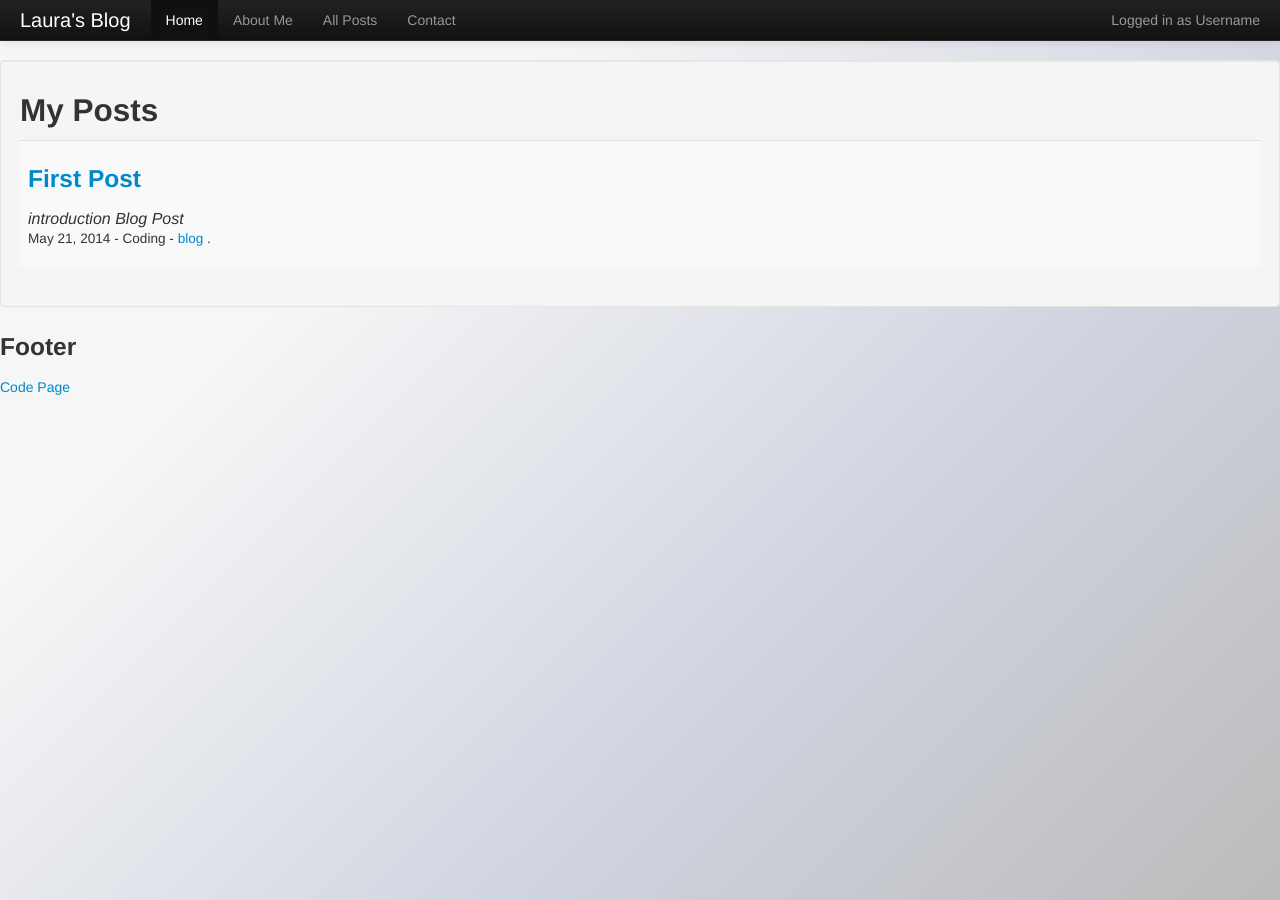
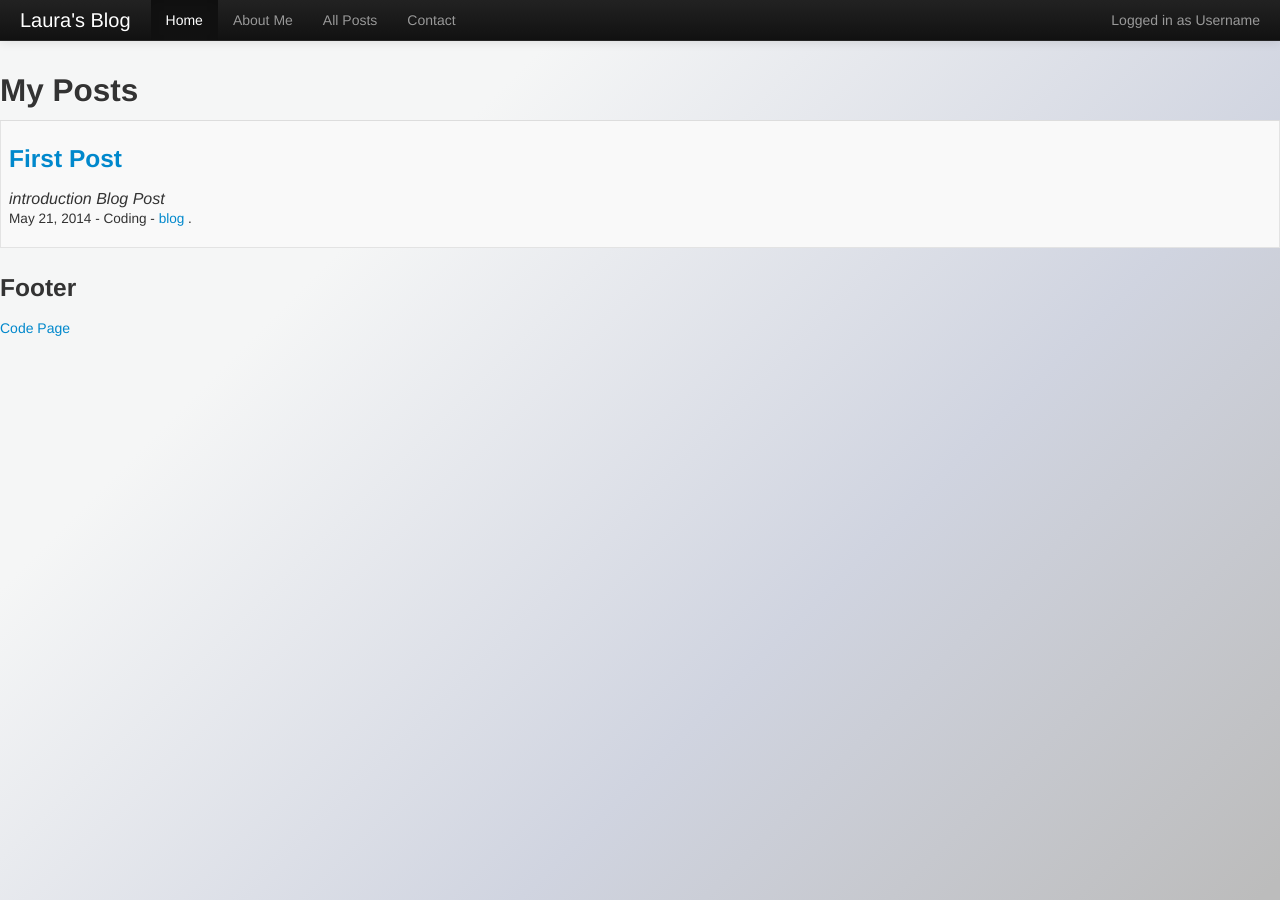
Before and after one commit to LauraR6561/Laurar6561.github.io, a Jekyll site: the page built from index.html, in a window 1280 px wide. Built offline with Jekyll 4.4.1, drawn with Linux system fonts in a browser that asks for light colours; Markdown is read by kramdown in place of the engine named in the settings.

Commit message:
changed well location

```diff
--- a/_layouts/layout.html
+++ b/_layouts/layout.html
@@ -12,7 +12,7 @@
 
   {% include menu.html %}
 
-  <div id="content" class="well">
+  <div id="content">
     {{ content }}
   </div>
 
--- a/index.html
+++ b/index.html
@@ -3,7 +3,7 @@ layout: layout
 title: "Laura Rutz"
 ---
 <h2>My Posts</h2>
-<table class="table table-striped">
+<table class="table table-striped well">
     <tbody>
     {% for post in site.posts %}
     <tr>
```
